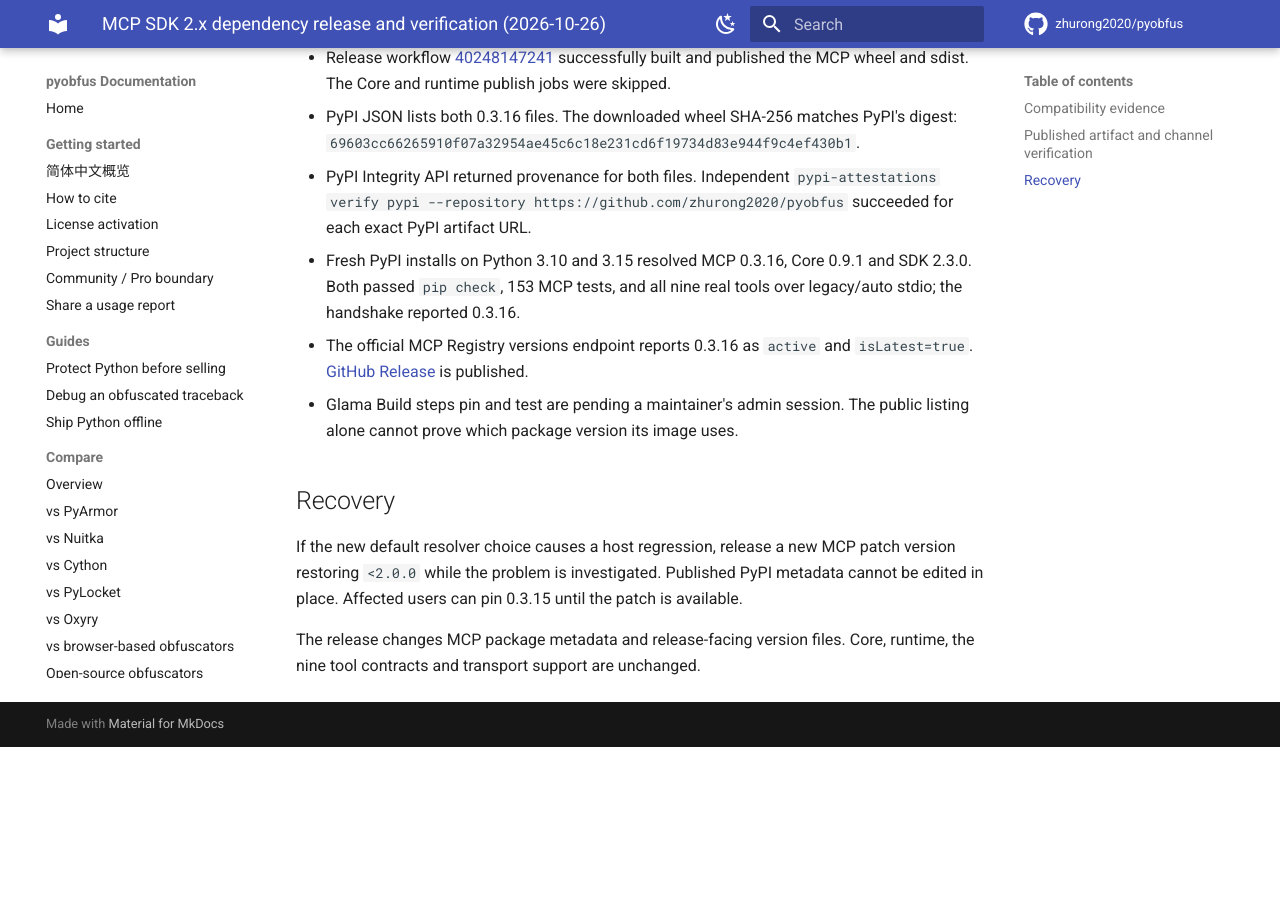
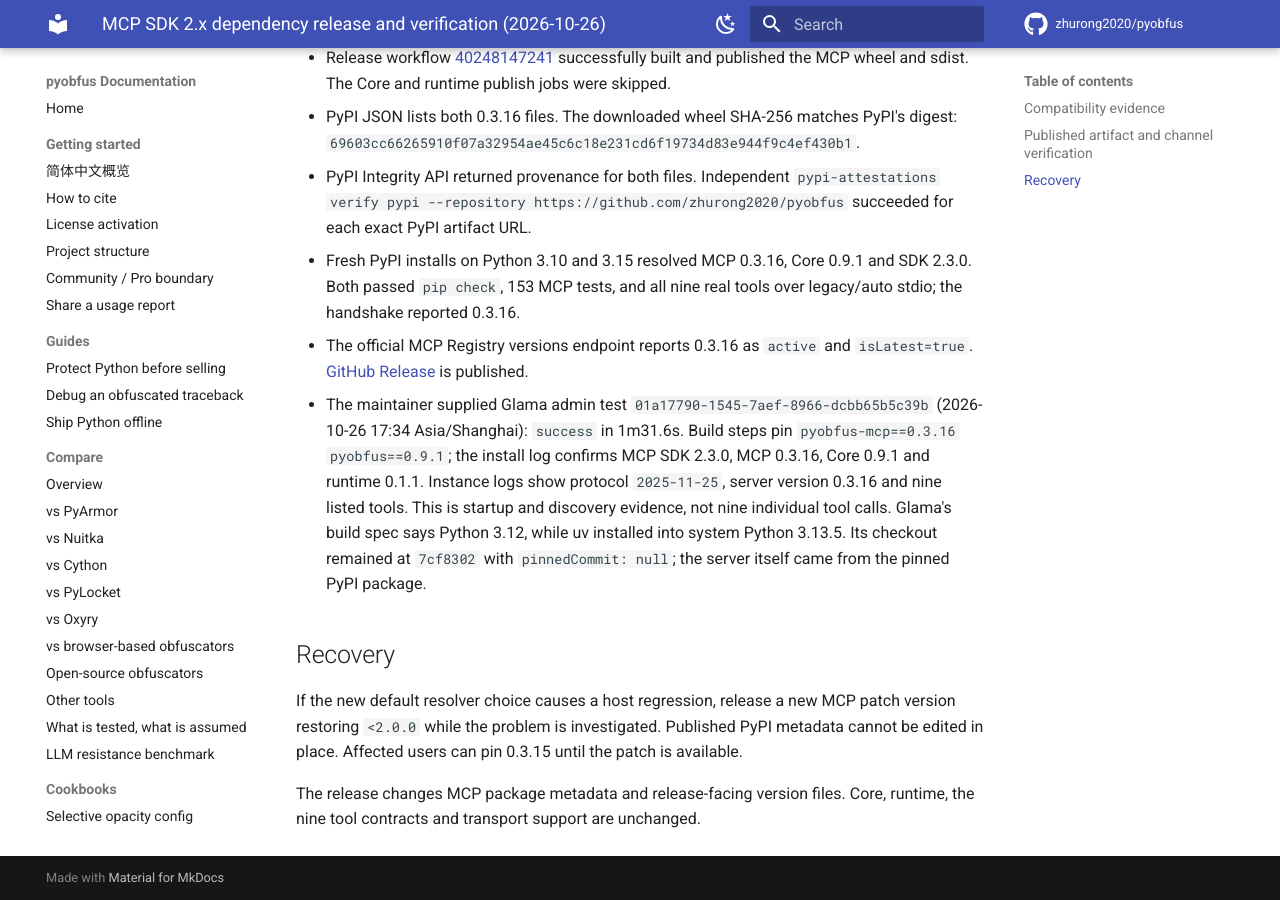
Before and after one commit to zhurong2020/pyobfus, an MkDocs documentation site: the page built from docs/MCP_SDK_2X_RELEASE_PREP_2026-10-26.md, in a window 1280 px wide and 900 px high, scrolled down 1535 px. Built offline with MkDocs 1.6.1 and Material for MkDocs 9.7.7, drawn with Linux system fonts in a browser that asks for light colours; comment, search, counter and statistics services are not loaded; before the commit the page ends 2282 px from its top, so only the background shows below that.

Commit message:
docs: record Glama MCP 0.3.16 verification

```diff
--- a/docs/MCP_SDK_2X_RELEASE_PREP_2026-10-26.md
+++ b/docs/MCP_SDK_2X_RELEASE_PREP_2026-10-26.md
@@ -67,8 +67,16 @@
 - The official MCP Registry versions endpoint reports 0.3.16 as `active`
   and `isLatest=true`. [GitHub Release](https://github.com/zhurong2020/pyobfus/releases/tag/mcp-v0.3.16)
   is published.
-- Glama Build steps pin and test are pending a maintainer's admin session.
-  The public listing alone cannot prove which package version its image uses.
+- The maintainer supplied Glama admin test
+  `01a17790-1545-7aef-8966-dcbb65b5c39b` (2026-10-26 17:34
+  Asia/Shanghai): `success` in 1m31.6s. Build steps pin
+  `pyobfus-mcp==0.3.16 pyobfus==0.9.1`; the install log confirms MCP SDK
+  2.3.0, MCP 0.3.16, Core 0.9.1 and runtime 0.1.1. Instance logs show
+  protocol `2025-11-25`, server version 0.3.16 and nine listed tools.
+  This is startup and discovery evidence, not nine individual tool calls.
+  Glama's build spec says Python 3.12, while uv installed into system Python
+  3.13.5. Its checkout remained at `7cf8302` with `pinnedCommit: null`;
+  the server itself came from the pinned PyPI package.
 
 ## Recovery
 
```
Also changed, not shown: docs/CURRENT_PLAN_ZH.md (+5 -2 lines), docs/DISTRIBUTION_CHANNELS.md (+13 -2 lines), docs/TODO.md (+2 -4 lines).
